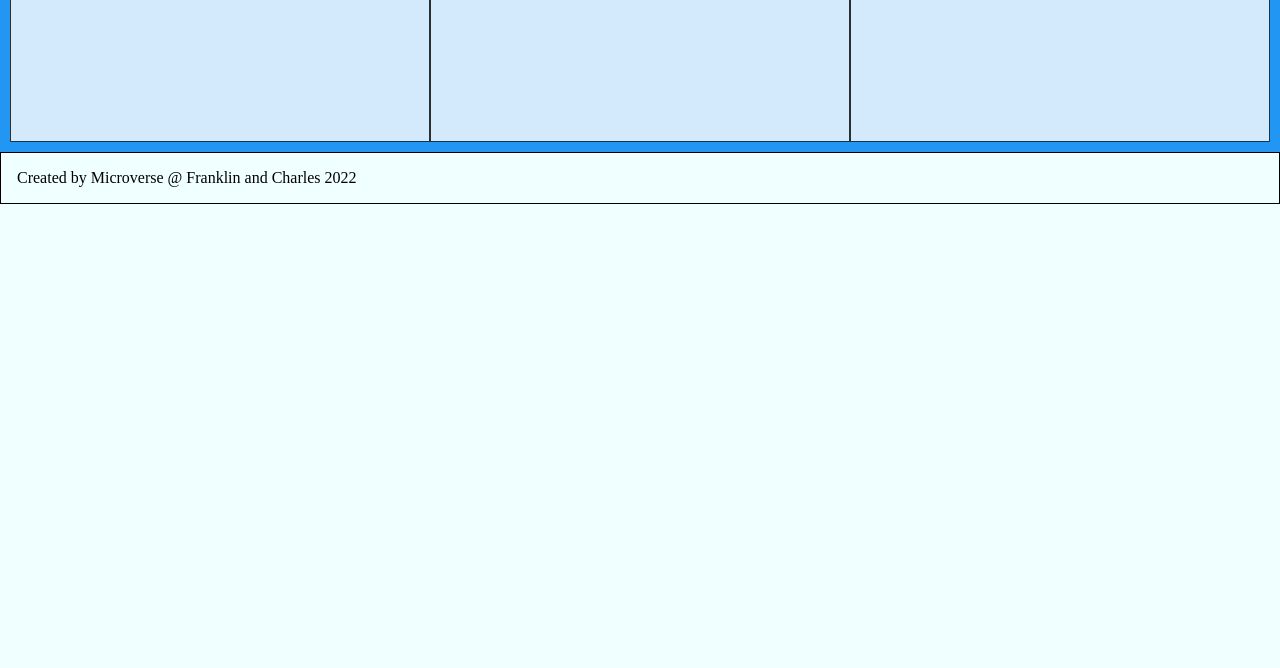
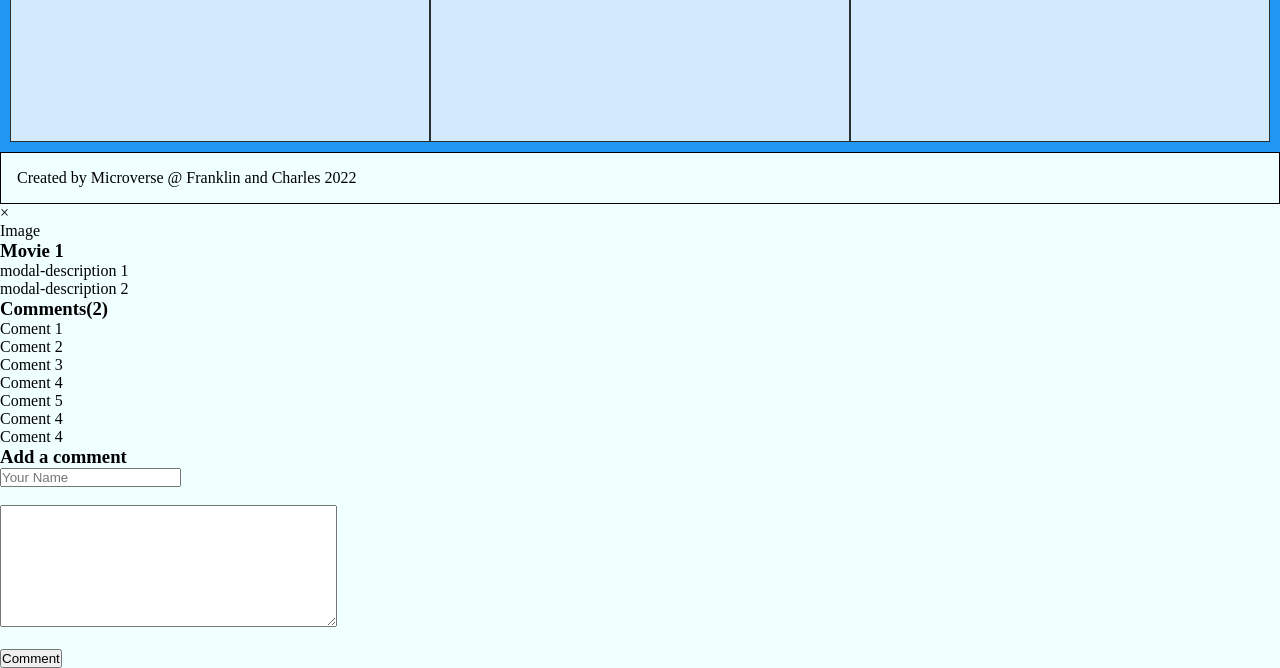
Before and after one commit to franklinben23/Single-page-app, a website built with webpack: page src/index.html in a window 1280 px wide. Shown: the part 549-1217 px from the top of the page. Before the commit the page ends 800 px from the top, so only its background shows below. Built offline with nearby package versions, Linux system fonts and the light colour scheme.

Commit message:
Add HTML mockup for the home page

```diff
--- a/src/index.html
+++ b/src/index.html
@@ -7,20 +7,59 @@
   <title>Canban board</title>
 </head>
 <body>
-  <header class="header" >
-    <img src="#" alt="logo">
+    <header class="header" >
+    <div class="logo"></div>
     <ul class="header-items">
       <li>Show</li>
       <li>Details</li>
+      <li>About</li>
     </ul>
   </header>
   <main class="grid-container" >
-    <div class="grid-item">1</div>
-    <div class="grid-item">2</div>
-    <div class="grid-item">3</div>
+    <div class="grid-item">Content 1</div>
+    <div class="grid-item">Content 2</div>
+    <div class="grid-item">Content 3</div>
+    <div class="grid-item">Content 4</div>
+    <div class="grid-item">Content 5</div>
+    <div class="grid-item">Content 6</div>
+    <div class="grid-item">Content 7</div>
+    <div class="grid-item">Content 8</div>
+    <div class="grid-item">Content 9</div>
   </main>
   <footer class="footer" >
     <p>Created by Microverse @ Franklin and Charles 2022</p>
   </footer>
+
+  <!-- The Modal -->
+  <div class="modal-content">
+    <div class="modal-items" >
+      <span class="close">&times;</span>
+      <div class="modal-image" >Image</div>
+      <h3>Movie 1</h3>
+      <div class="modal-description" >
+        <div>modal-description 1</div>
+        <div>modal-description 2</div>
+      </div>
+      <h3 class="modal-header2" >Comments(2)</h3>
+      <div class="modal-comments" >
+        <p>Coment 1</p>
+        <p>Coment 2</p>
+        <p>Coment 3</p>
+        <p>Coment 4</p>
+        <p>Coment 5</p>
+        <p>Coment 4</p>
+        <p>Coment 4</p>
+      </div>
+      <h3>Add a comment</h3>
+      <div>
+        <form action="#" class="comment-form">
+          <input type="text" placeholder="Your Name" ><br><br>
+          <textarea rows="8" cols="40" placeholder="Your Insight">
+          </textarea><br><br>
+          <input type="button" value="Comment"></input>
+        </form>
+      </div>
+    </div>
+  </div>
 </body>
 </html>
```
